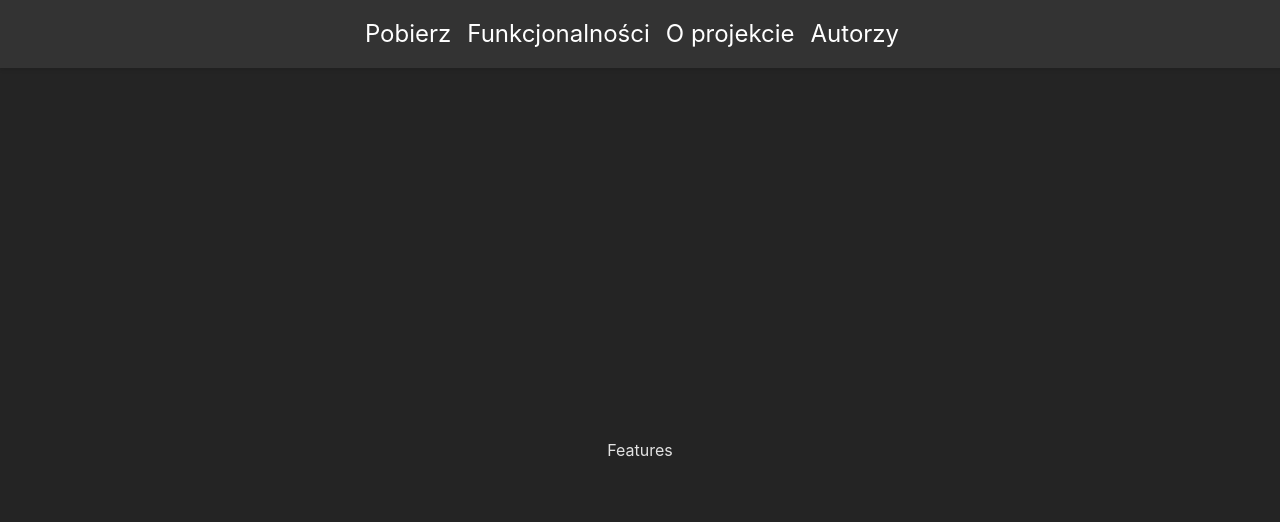
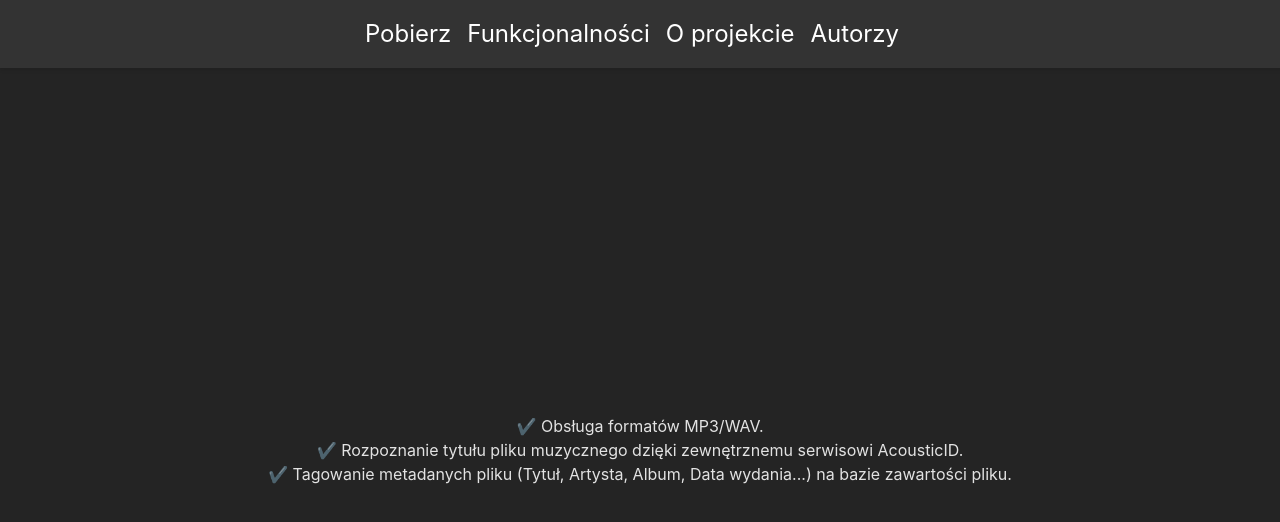
Before and after one commit to slowiakjakub/lostsong-frontend-app, a React (Vite) app: page /features in a window 1280 px wide. Shown: the top 522 px of the page. Built offline with nearby package versions, Linux system fonts and the light colour scheme.

Commit message:
Add features without styling

```diff
--- a/src/components/Features.jsx
+++ b/src/components/Features.jsx
@@ -1,11 +1,21 @@
 import React from "react";
+
+
+const FeatureItem = ({ children }) => (
+    <div className="feature-item">
+      <span className="feature-icon">✔️</span> {/* Replace with icons if you have them */}
+      {children}
+    </div>
+  );
 
 function Features() {
     return (
-        <>
-            <div>Features</div>
-        </>
-    );
+        <div className="features-container">
+          <FeatureItem>Obsługa formatów MP3/WAV.</FeatureItem>
+          <FeatureItem>Rozpoznanie tytułu pliku muzycznego dzięki zewnętrznemu serwisowi AcousticID.</FeatureItem>
+          <FeatureItem>Tagowanie metadanych pliku (Tytuł, Artysta, Album, Data wydania...) na bazie zawartości pliku.</FeatureItem>
+        </div>
+      );
 }
 
 export default Features;
```
